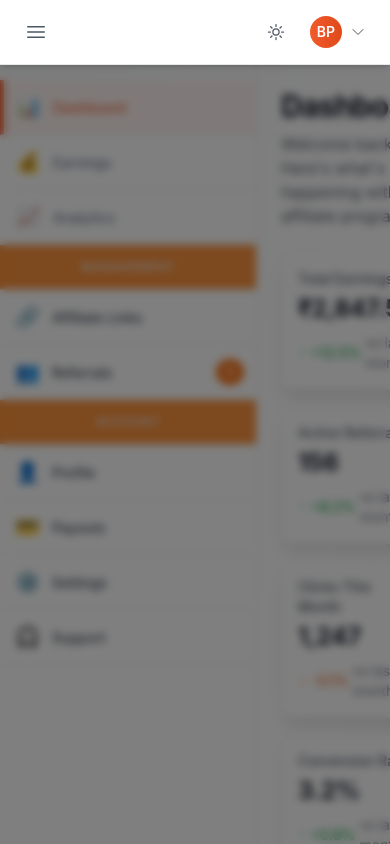
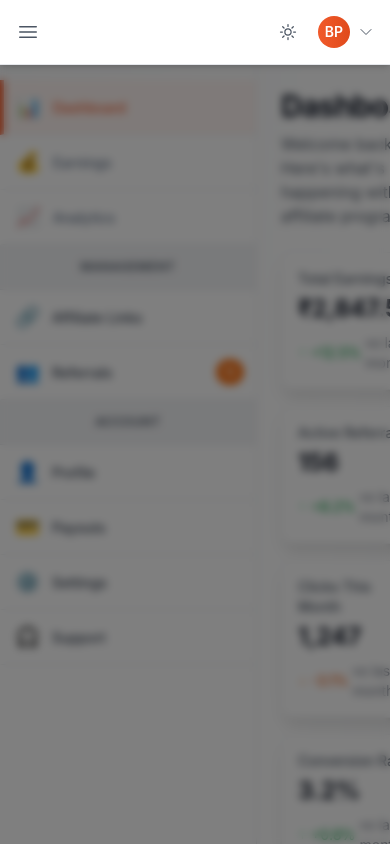
Before and after one commit to MicroStackHub/affiliate, a React (Vite) app: page /dashboard in a window 390 px wide. Shown: the top 844 px of the page. Built offline with nearby package versions, Linux system fonts and the light colour scheme.

Commit message:
updated the ui errors

```diff
--- a/src/components/Layout/Layout.tsx
+++ b/src/components/Layout/Layout.tsx
@@ -37,7 +37,7 @@ const Layout: React.FC<LayoutProps> = ({ children }) => {
         <div className="flex-1 relative z-10 flex flex-col">
           {/* Page Content */}
           <main className="flex-1 p-6 overflow-auto">
-            <div className="max-w-full  ">
+            <div className="w-full  ">
               {children}
             </div>
           </main>
--- a/src/components/Layout/Navbar.tsx
+++ b/src/components/Layout/Navbar.tsx
@@ -39,7 +39,7 @@ const Navbar: React.FC = () => {
 
   return (
     <nav className="fixed top-0 w-full z-50 border-b border-gray-200 dark:border-gray-700 bg-white dark:bg-gray-800 px-0 shadow-md">
-      <div className="container mx-auto px-4" style={{ maxWidth: '1300px' }}>
+      <div className="container mx-auto px-2 sm:px-4" style={{ maxWidth: '1300px' }}>
         <div className="flex items-center justify-between h-16">
           {/* Left Section */}
           <div className="flex items-center space-x-4">
@@ -64,7 +64,7 @@ const Navbar: React.FC = () => {
           </div>
 
           {/* Right Section */}
-          <div className="flex items-center space-x-2 sm:space-x-3">
+          <div className="flex items-center space-x-1 xs:space-x-2 sm:space-x-3">
             {/* Theme Controls */}
             <div className="relative">
               <button
--- a/src/components/Layout/Sidebar.tsx
+++ b/src/components/Layout/Sidebar.tsx
@@ -84,7 +84,7 @@ const Sidebar: React.FC = () => {
            // backgroundColor: '#f9fafb',
             borderBottom: '1px solid #e5e7eb',
 
-          }} className="text-sm text-center bg-orange-400   font-medium text-gray-200 dark:bg-black">
+          }} className="text-sm text-center bg-gray-100   font-medium text-gray-600 dark:bg-black">
             Management
           </div>
           {managementItems.map((item) => (
@@ -149,7 +149,7 @@ const Sidebar: React.FC = () => {
             display: isSidebarCollapsed ? 'none' : 'block',
            // backgroundColor: '#f9fafb',
             borderBottom: '1px solid #e5e7eb'
-          }} className="text-sm text-center font-medium text-gray-200 bg-orange-400 dark:bg-black">
+          }} className="text-sm text-center bg-gray-100   font-medium text-gray-600 dark:bg-black">
             Account
           </div>
           {accountItems.map((item) => (
```
